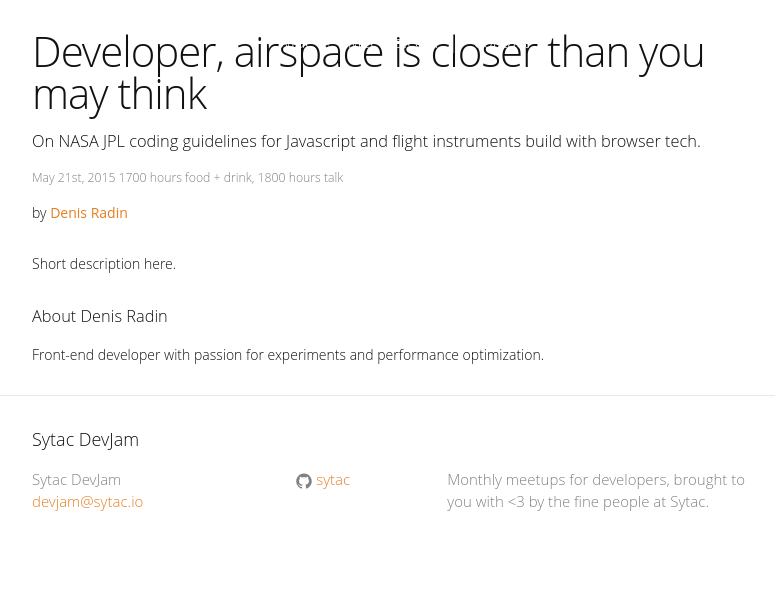
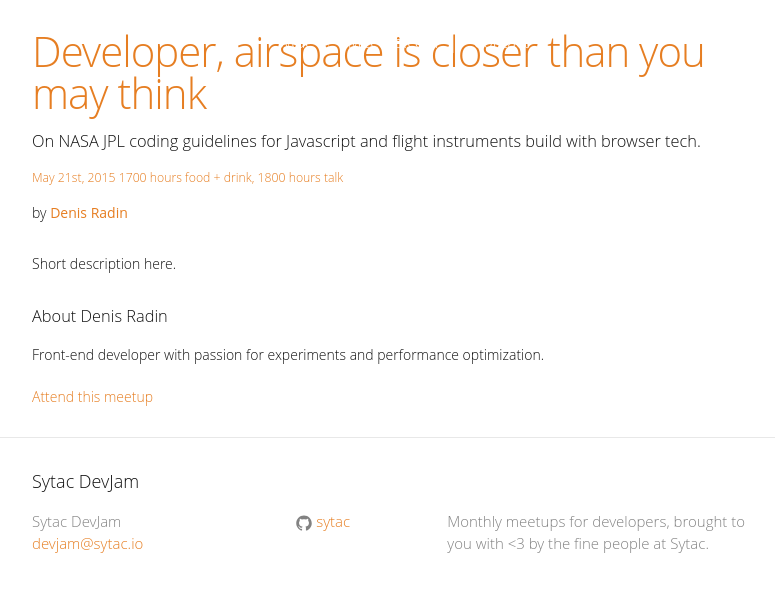
Before and after one commit to sytac/sytac.github.io, a Jekyll site: the page built from _posts/2015-05-21-Denis-Radin.markdown, in a window 1280 px wide. Shown: the top 592 px of the page, without its empty margins (238-1013 px from the left). Built offline with Jekyll 4.4.1, drawn with Linux system fonts in a browser that asks for light colours.

Commit message:
Template tweaks

```diff
--- a/_layouts/post.html
+++ b/_layouts/post.html
@@ -4,13 +4,13 @@
 <div class="post">
 
   <header class="post-header">
-    <h1 class="post-title">{{ page.title }}</h1>
+    <h1 class="post-title">{% if page.meetupId %}<a href="http://www.meetup.com/Sytac-Dev-Jam/events/{{ page.meetupId }}/">{% endif %}{{ page.title }}{% if page.meetupId %}</a>{% endif %}</h1>
     <h3>{{page.description}}</h3>
-    <p class="post-meta">{% assign d = page.date | date: "%-d" %}
+    <p class="post-meta">{% if page.meetupId %}<a href="http://www.meetup.com/Sytac-Dev-Jam/events/{{ page.meetupId }}/">{% endif %}{% assign d = page.date | date: "%-d" %}
     {{ page.date | date: "%B" }}
     {% case d %}
-    {% when '1' or '21' or '31' %}{{ d }}st{% when '2' or '22' %}{{ d }}nd{% when '3' or '23' %}{{ d }}rd{% else %}{{ d }}th{% endcase %}, {{ page.date | date: "%Y" }}
-    1700 hours food + drink, 1800 hours talk
+    {% when '1' or '21' or '31' %}{{ d }}st{% when '2' or '22' %}{{ d }}nd{% when '3' or '23' %}{{ d }}rd{% else %}{{ d }}th{% endcase %}, {{ page.date | date: "%Y" }}{% if page.meetupId %}</a>{% endif %}
+    {% if page.meetupId %}<a href="http://www.meetup.com/Sytac-Dev-Jam/events/{{ page.meetupId }}/">{% endif %}1700 hours food + drink, 1800 hours talk {% if page.meetupId %}</a>{% endif %}
     {% if page.author %} • {{ page.author }}{% endif %}{% if page.meta %} • {{ page.meta }}{% endif %}</p>
     {% if page.speaker %}
     by
@@ -33,4 +33,11 @@
   {{page.bio}}
   {% endif %}
   {% endif %}
+  {% if page.meetupId %}
+  <br/>
+  <br/>
+  <a href="http://www.meetup.com/Sytac-Dev-Jam/events/{{ page.meetupId }}/" data-event="{{ page.meetupId }}" class="mu-rsvp-btn">Attend this meetup</a>
+
+
+  {% endif %}
 </div>
```
